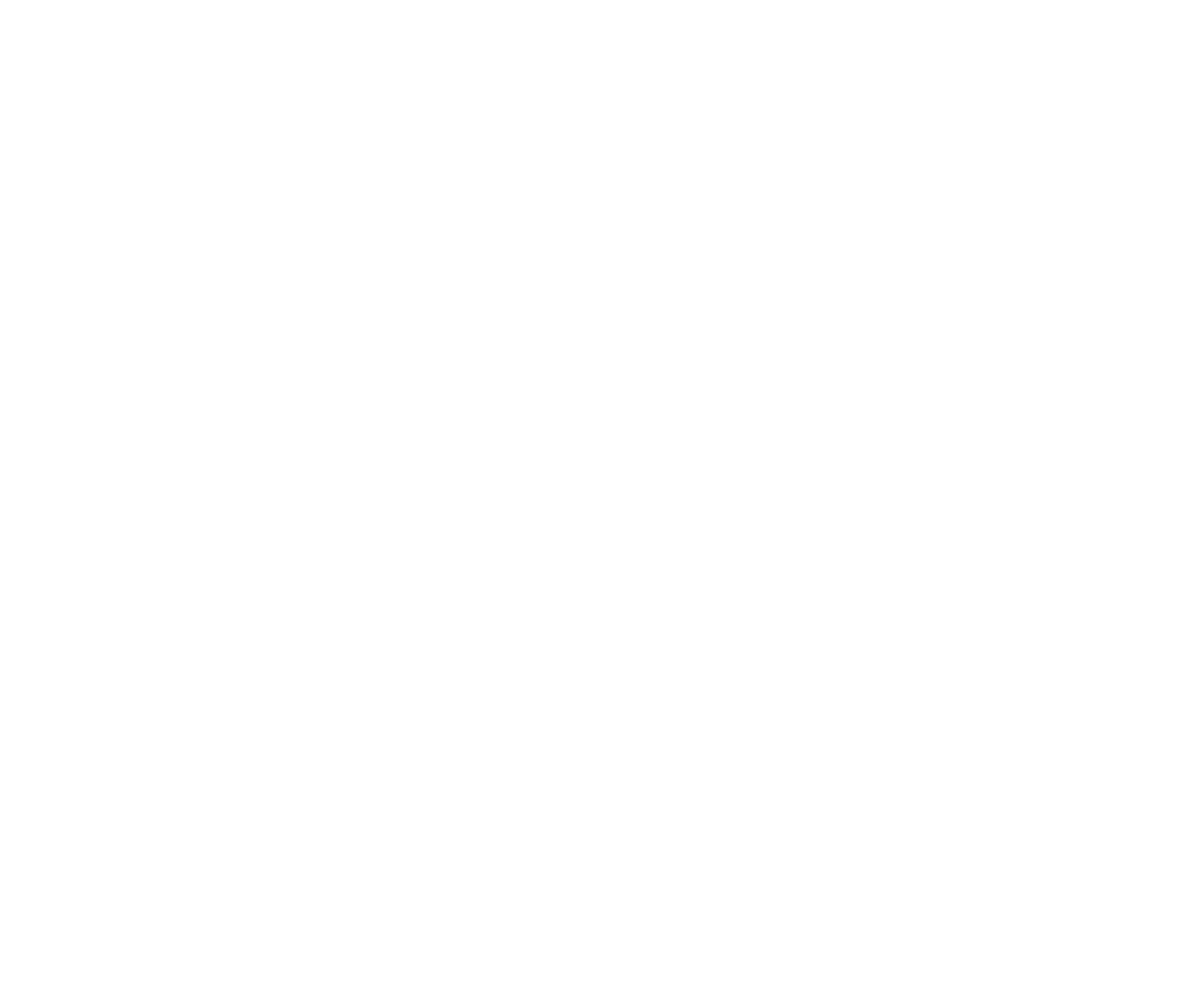
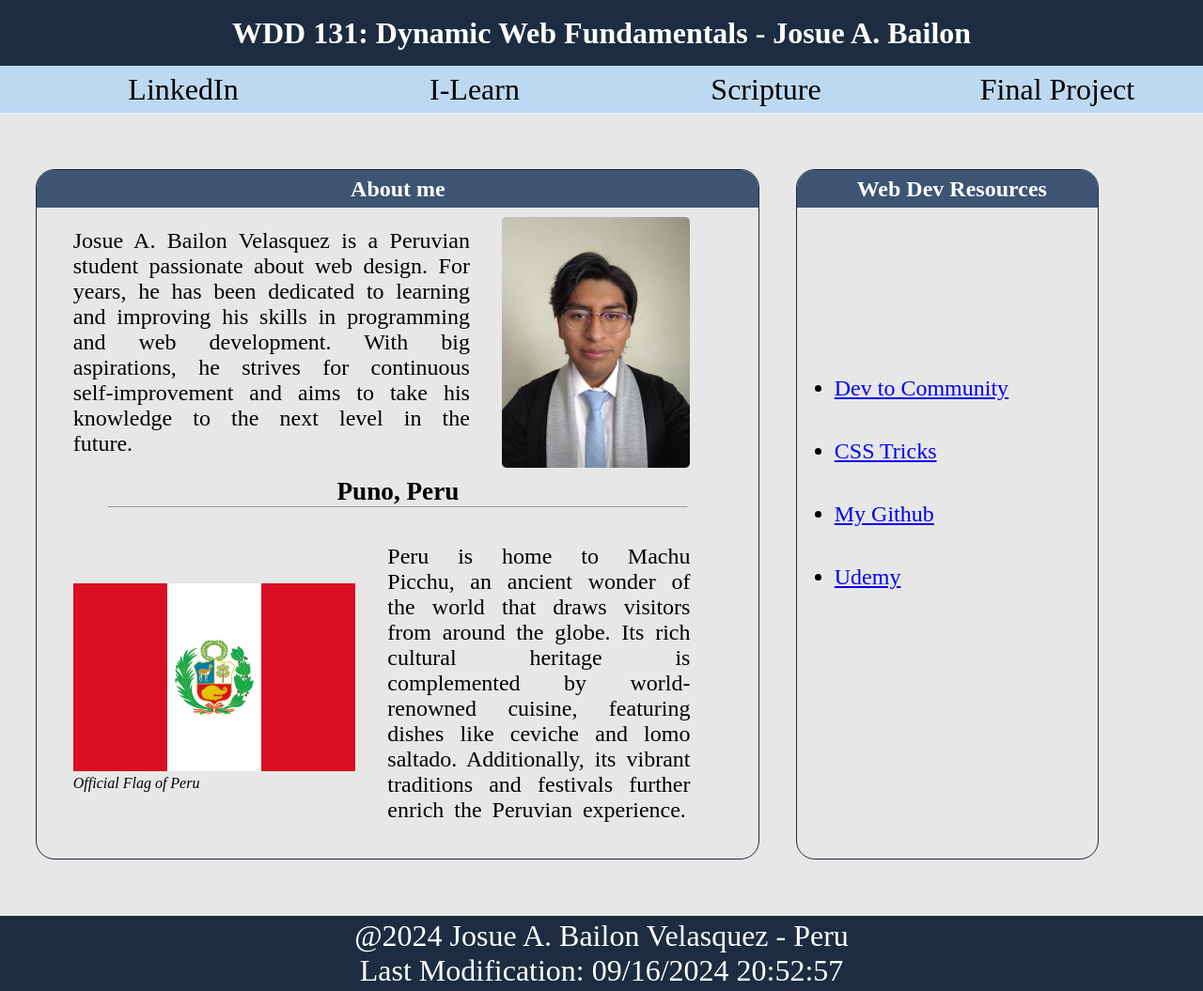
Before and after one commit to Josue-Burkhan/wdd131, a plain HTML site: page week01/basic-layout.html in a window 1280 px wide. Shown: the whole page at 94% size. Before the commit the page ends 800 px from the top, so only its background shows below. Drawn offline with Linux system fonts and the light colour scheme; a web font is replaced by a local one.

Commit message:
last changes

```diff
--- a/week01/basic-layout.html
+++ b/week01/basic-layout.html
@@ -3,9 +3,65 @@
 <head>
     <meta charset="UTF-8">
     <meta name="viewport" content="width=device-width, initial-scale=1.0">
-    <title>Document</title>
+    <meta name="description" content="A personal page where I will be uploading everything I learned in the WDD-131 program.">
+    <meta name="author" content="Josue A. Bailon">
+    <link rel="stylesheet" href="styles/index.css">
+    <title>My Home - Josue A.</title>
 </head>
 <body>
+    <header>
+        <div class="page-title">
+            <h1>WDD 131: Dynamic Web Fundamentals - Josue A. Bailon</h1>
+        </div>
+        <nav>
+            <ul class="menu">
+                <li><a href="https://www.linkedin.com/in/josue-burkhan" target="_blank">LinkedIn</a></li>
+                <li><a href="https://byui.instructure.com/" target="_blank">I-Learn</a></li>
+                <li><a href="https://www.churchofjesuschrist.org/study/scriptures/bofm/ether/12?lang=eng&id=p4#p4" target="_blank">Scripture</a></li>
+                <li><a href="#">Final Project</a></li>
+            </ul>
+        </nav>
+    </header>
+    <main>
+        <section class="about-me">
+            <div class="about-me-title">
+                <h3>About me</h3>
+            </div>
+            <div class="about-me-bio">
+                <p>Josue A. Bailon Velasquez is a Peruvian student passionate about web design. For years, he has been dedicated to learning and improving his skills in programming and web development. With big aspirations, he strives for continuous self-improvement and aims to take his knowledge to the next level in the future.</p>
+                <img src="images/my-photo.jpg" alt="My personal Photo" width="200px">
+            </div>
+            <h4>Puno, Peru</h3>
+                <hr>
+            <div class="my-country">
+                <div class="img-my-country">
+                    <img src="images/flag peru.svg" alt="Flag Peru" width="300px">
+                    <span><i>Official Flag of Peru</i></span>
+                </div>
+                <p>Peru is home to Machu Picchu, an ancient wonder of the world that draws visitors from around the globe. Its rich cultural heritage is complemented by world-renowned cuisine, featuring dishes like ceviche and lomo saltado. Additionally, its vibrant traditions and festivals further enrich the Peruvian experience.</p>
+            </div>
+        </section>
+        <div class="web-resources">
+            <div class="web-resources-title">
+                <h3>Web Dev Resources</h3>
+            </div>
+            <div class="resources">
+                <ul>
+                    <li><a href="#">Dev to Community</a></li>
+                    <li><a href="https://css-tricks.com/" target="_blank">CSS Tricks</a></li>
+                    <li><a href="https://github.com/Josue-Burkhan" target="_blank">My Github</a></li>
+                    <li><a href="https://support.udemy.com/hc/en-us" target="_blank">Udemy</a></li>
+                </ul>
+            </div>
+        </div>
+    </main>
+    <footer>
+        <p>@2024 Josue A. Bailon Velasquez - Peru</p>
+        <p class="modification">Last Modification: <span id="last-modified"></span></p>
+    </footer>
+</body>
+<script>
+    document.getElementById("last-modified").textContent = document.lastModified;
+</script>
 
-</body>
 </html>
--- /dev/null
+++ b/week01/styles/index.css
@@ -0,0 +1,267 @@
+@import url('https://fonts.googleapis.com/css2?family=Inria+Sans:ital,wght@0,300;0,400;0,700;1,300;1,400;1,700&display=swap');
+* {
+    margin: 0;
+    box-shadow: none;
+}
+
+body {
+    background-color: #e7e7e7;
+    font-family: "inria sans";
+}
+header {
+    width: 100%;
+}
+
+header nav {
+    width: 100%;
+    height: 50px;
+    background-color: #BDD9F2;
+}
+.page-title {
+    background-color: #1D2C40;
+    text-align: center;
+    height: 70px;
+    display: flex;
+    align-items: center;
+    justify-content: center;
+    color: #fff;
+}
+
+.menu {
+    display: grid;
+    align-items: center;
+    justify-content: center;
+    grid-template-columns: 1fr 1fr 1fr 1fr;
+    text-decoration: none;
+    height: 100%;
+}
+.menu li {
+    display: inline;
+    text-align: center;
+}
+.menu li a {
+    text-decoration: none;
+    font-size: 2rem;
+    color: black;
+}
+.menu li:hover {
+    background-color: #607EA6;
+    transition: 0.5s;
+    font-size: 1.5rem;
+}
+main {
+    display: flex;
+    margin: 60px 0;
+}
+.about-me {
+    display: flex;
+    flex-direction: column;
+    width: 60%;
+    margin: 0 3%;
+    border: 1px solid #1D2C40;
+    border-radius: 20px;
+}
+.about-me-title {
+    background-color: #3D5473;
+    display: flex;
+    justify-content: center;
+    align-items: center;
+    height: 40px;
+    border-top-left-radius: 19px;
+    border-top-right-radius: 19px;
+}
+.about-me h3 {
+    color: #fff;
+    text-align: center;
+    font-size: 1.5rem;
+}
+
+.about-me-bio {
+    margin: 10px 5%;
+    display: flex;
+    justify-content: center;
+    align-items: center;
+}
+.about-me-bio p {
+    font-size: 1.5rem;
+    word-spacing: 5px;
+    text-align: justify;
+}
+.about-me-bio img {
+    width: 200px;
+    border-radius: 5px;
+    margin: 0 5%;
+}
+
+.my-country {
+    display: flex;
+    margin: 5%;
+    align-items: center;
+    justify-content: center;
+}
+h4 {
+    font-size: 1.7rem;
+    text-align: center;
+    font-weight: 700;
+}
+.my-country p {
+    margin: 0 5%;
+    font-size: 1.5rem;
+    word-spacing: 5px;
+    text-align: justify;
+}
+.img-my-country img {
+    width: 300px;
+    margin-top: 10px;
+}
+.img-my-country span i {
+    text-align: center;
+}
+hr {
+    width: 80%;
+    align-self: center;
+}
+
+.web-resources {
+    width: 25%;
+    height: auto;
+    border: 1px solid #1D2C40;
+    border-radius: 20px;
+    display: flex;
+    flex-direction: column;
+}
+.web-resources-title {
+    background-color: #3D5473;
+    display: flex;
+    justify-content: center;
+    align-items: center;
+    height: 40px;
+    border-top-left-radius: 19px;
+    border-top-right-radius: 19px;
+}
+.web-resources-title h3 {
+    color: #fff;
+    padding-left: 10px;
+    text-align: center;
+    font-size: 1.5rem;
+}
+.resources ul {
+    width: 100%;
+    display: grid;
+}
+
+.resources ul li {
+    margin: 20px 0;
+    font-size: 1.5rem;
+    text-decoration: none;
+}
+.resources {
+    width: 100%;
+    height: 80%;
+    display: grid;
+    justify-content: start;
+    align-items: center;
+    align-content: center;
+}
+
+footer {
+    height: 80px;
+    width: 100%;
+    background-color: #1D2C40;
+    color: #fff;
+    font-size: 2rem;
+    display: flex;
+    align-items: center;
+    justify-content: center;
+    flex-direction: column;
+    position: relative;
+}
+
+@media (max-width: 768px) {
+    header nav {
+        height: auto;
+    }
+    .menu li {
+        text-align: end;
+        margin: 7px 10px 7px 0
+    }
+    .page-title {
+        height: auto;
+        padding: 10px 0;
+    }
+
+    .menu {
+        grid-template-columns: 1fr;
+        text-align: end;
+    }
+
+    .menu li a {
+        font-size: 1.5rem;
+    }
+
+    main {
+        flex-direction: column;
+        margin: 20px 0;
+        display: flex;
+        flex-direction: column;
+        align-items: center;
+    }
+
+    .about-me {
+        width: 90%;
+    }
+
+    .about-me-bio {
+        flex-direction: column;
+    }
+
+    .about-me-bio img {
+        order: -1;
+        width: 150px;
+        margin: 0;
+    }
+
+    .my-country {
+        flex-direction: column;
+        margin: 20px 0;
+    }
+
+    .img-my-country img {
+        width: 200px;
+        display: flex;
+        flex-direction: column;
+    }
+
+    .web-resources {
+        width: 90%;
+        margin: 20px 10px;
+    }
+    footer {
+        height: auto;
+        text-align: center;
+        font-size: 1.3rem;
+        padding: 20px 0;
+    }
+}
+
+@media (min-width: 769px) and (max-width: 1024px) {
+    .menu {
+        grid-template-columns: 1fr 1fr;
+    }
+
+    main {
+        flex-direction: column;
+    }
+
+    .about-me {
+        width: 80%;
+    }
+
+    .my-country {
+        flex-direction: column;
+    }
+
+    .web-resources {
+        width: 80%;
+    }
+}
```
Also changed, not shown: week01/images/flag peru.svg (added), week01/images/my-photo.jpg (added).
